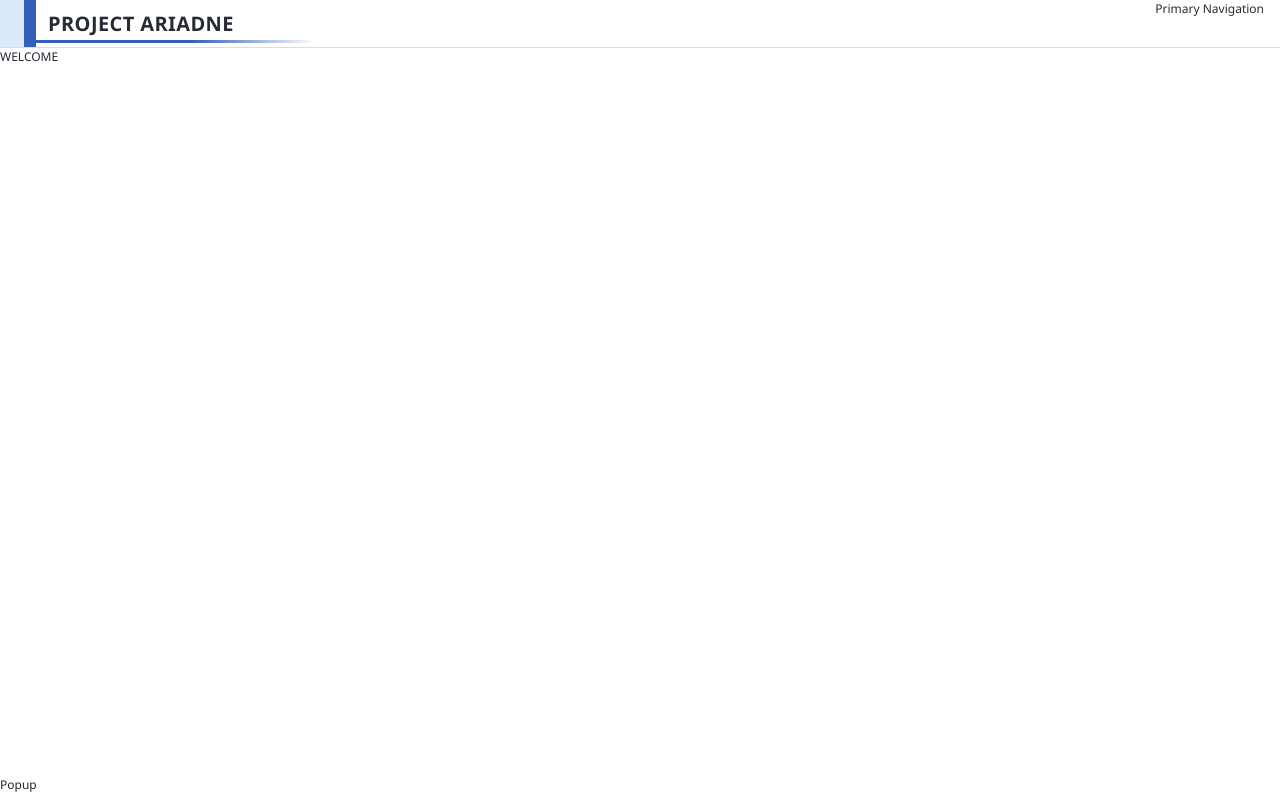
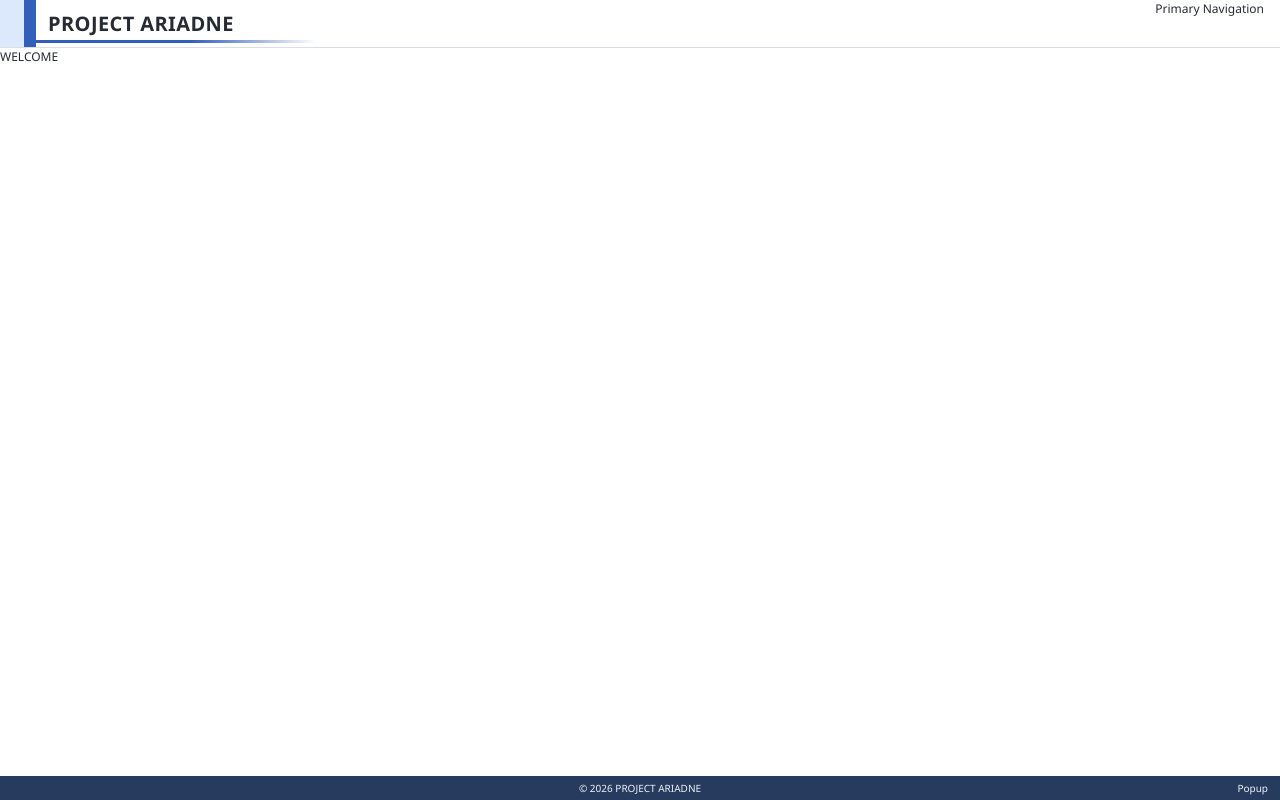
Before and after one commit to teru-0529/project-ariadne, a Svelte app in the folder app/frontend/: page / in a window 1280 px wide. Built offline with nearby package versions, Linux system fonts and the light colour scheme.

Commit message:
feat: design application footer

```diff
--- a/app/frontend/src/component/structure/AriadneShell.svelte
+++ b/app/frontend/src/component/structure/AriadneShell.svelte
@@ -37,7 +37,12 @@
 
   <!-- SECTION: Footer -->
   <footer>
-    <AriadnePopup />
+    <!-- TODO: Derive the copyright notice from the application release date. -->
+    <div class="copyright">© 2026 PROJECT ARIADNE</div>
+
+    <div class="version">
+      <AriadnePopup />
+    </div>
   </footer>
 </div>
 
@@ -137,5 +142,29 @@
   /* SECTION: Footer */
   footer {
     min-width: 0;
+
+    display: grid;
+    grid-template-columns: minmax(0, 1fr) auto minmax(0, 1fr);
+    align-items: center;
+
+    padding: 0 var(--spacing-12);
+
+    color: var(--color-text-inverse);
+    background: var(--color-footer);
+
+    font-size: var(--font-size-10);
+
+    overflow: hidden;
+  }
+
+  .copyright {
+    grid-column: 2;
+
+    white-space: nowrap;
+  }
+
+  .version {
+    grid-column: 3;
+    justify-self: end;
   }
 </style>
```
